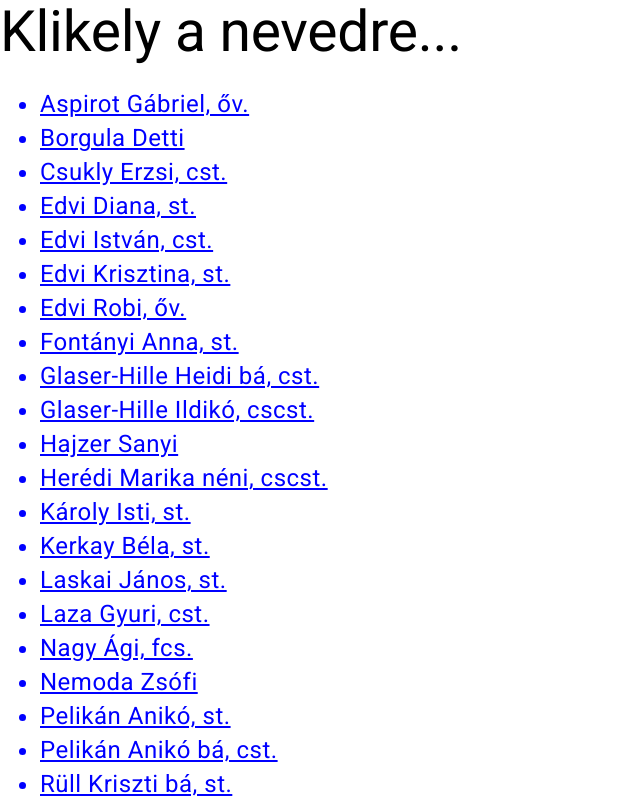
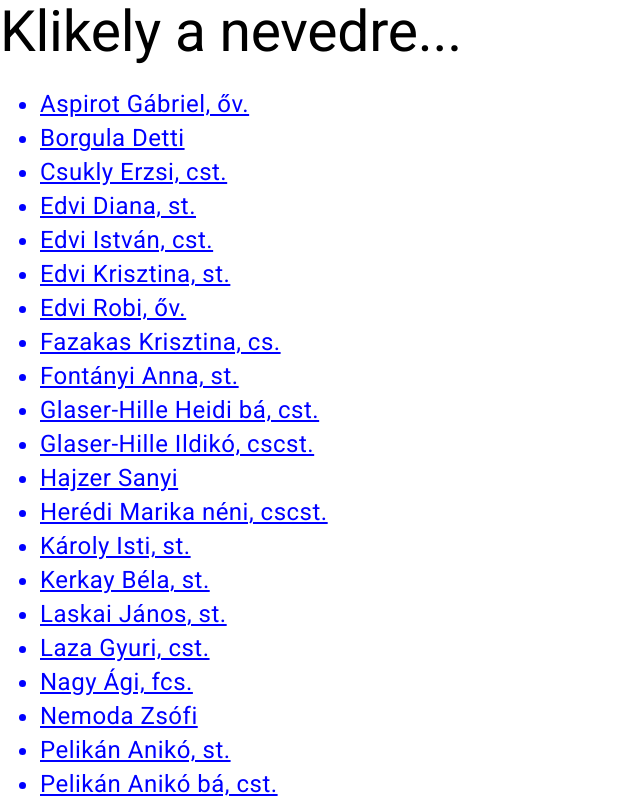
Before and after one commit to glaza/szavaz, an Angular app: page /login in a window 1280 px wide. Shown: the top 800 px of the page, without its empty margins (0-640 px from the left). Built offline with nearby package versions, Linux system fonts and the light colour scheme.

Commit message:
Add Fazakas Krisztina

```diff
--- a/src/app/login/login.models.ts
+++ b/src/app/login/login.models.ts
@@ -142,5 +142,10 @@ export const users: User[] = [
         name: 'Zsohár Zsófi',
         rank: 'cs',
         votes: 0,
-    }
+    },
+    {
+        name: 'Fazakas Krisztina',
+        rank: 'cs',
+        votes: 0,
+    },
 ]
```
